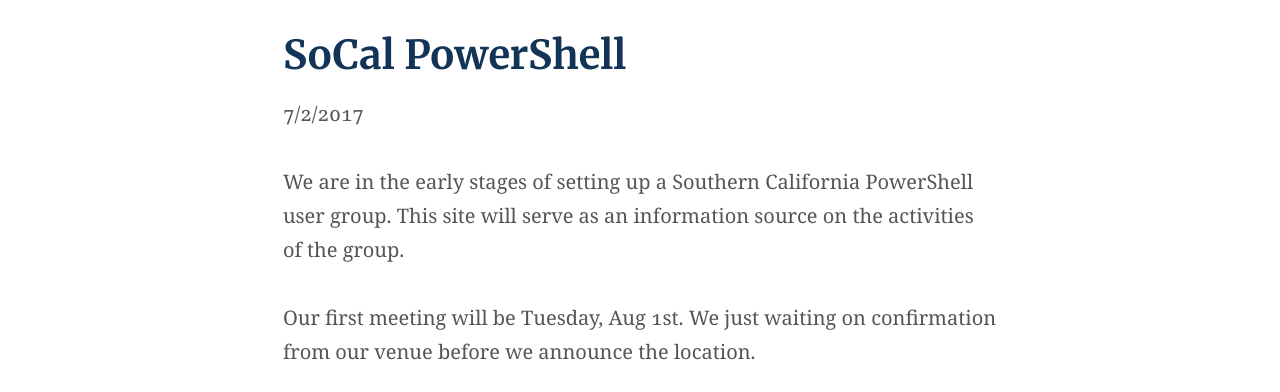
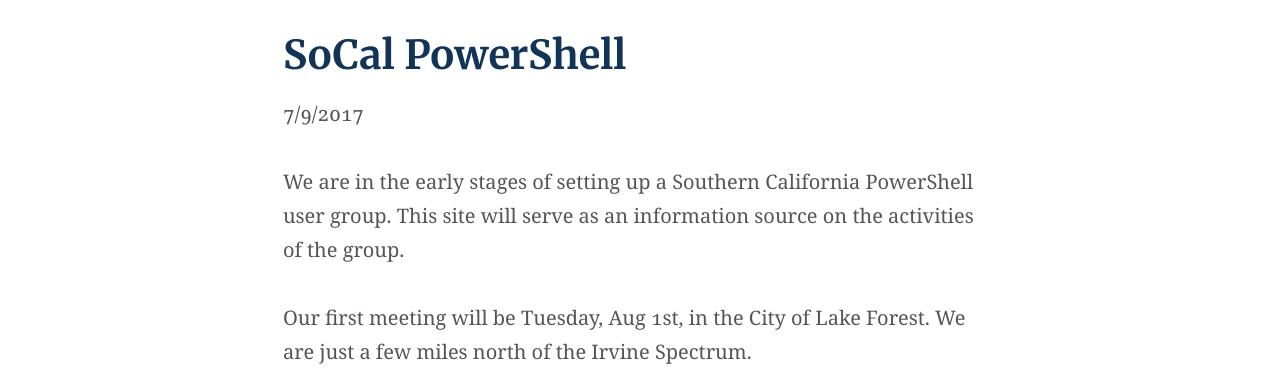
Before and after one commit to SoCalPowerShell/SoCalPowerShell.github.io, a Jekyll site: the page built from index.md, in a window 1280 px wide. Shown: the part 218-610 px from the top of the page. Built offline with Jekyll 4.4.1, drawn with Linux system fonts in a browser that asks for light colours; grey boxes are pictures that could not be loaded.

Commit message:
Updated Meeting Location on Home Page

```diff
--- a/index.md
+++ b/index.md
@@ -3,11 +3,15 @@ title: SoCal PowerShell
 feature_text: "Southern California PowerShell User Group"
 ---
 
-7/2/2017
+7/9/2017
 
-We are in the early stages of setting up a Southern California PowerShell user group. This site will serve as an information source on the activities of the group.
+We are in the early stages of setting up a Southern California PowerShell user group.
+This site will serve as an information source on the activities of the group.
 
-Our first meeting will be Tuesday, Aug 1st. We just waiting on confirmation from our venue before we announce the location.
+Our first meeting will be Tuesday, Aug 1st, in the City of Lake Forest.
+We are just a few miles north of the Irvine Spectrum.
+
+<iframe src="https://www.google.com/maps/embed?pb=!1m18!1m12!1m3!1d3320.7214367156944!2d-117.68795628479515!3d33.66437908071324!2m3!1f0!2f0!3f0!3m2!1i1024!2i768!4f13.1!3m3!1m2!1s0x80dce9d15c5eea4f%3A0x679571fc3228f616!2s25500+Commercentre+Dr%2C+Lake+Forest%2C+CA+92630!5e0!3m2!1sen!2sus!4v1499625536391" width="600" height="450" frameborder="0" style="border:0" allowfullscreen></iframe>
 
 Thank you for your patience.
 
```
